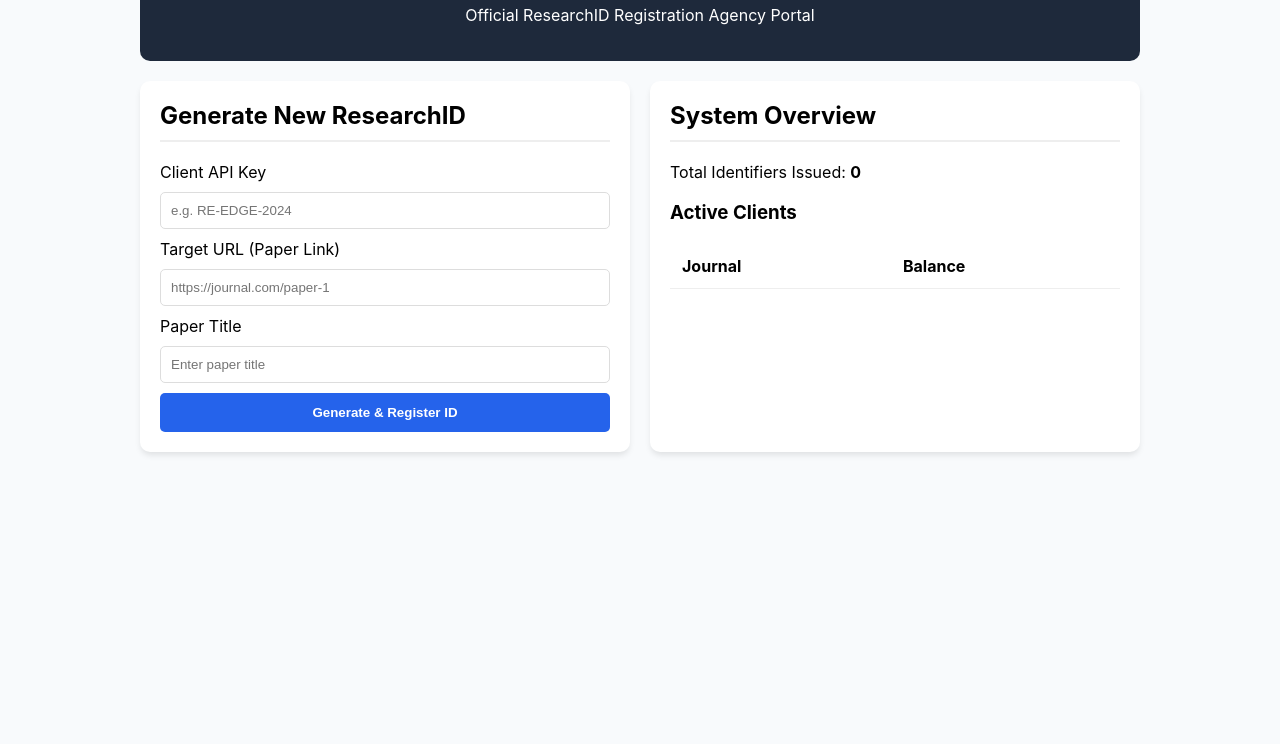
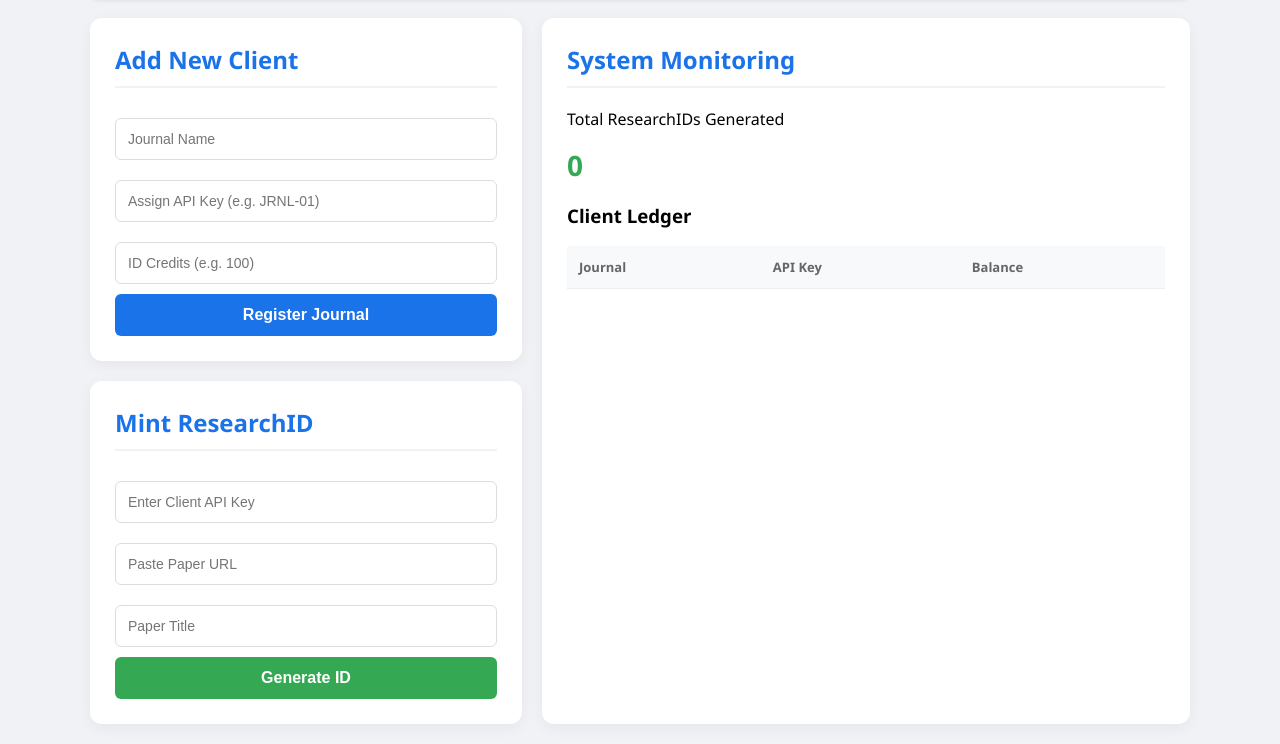
Before and after one commit to ayushgupta-hash/researchid-system, a website: page public/index.html in a window 1280 px wide. Shown: the part 117-861 px from the top of the page. Before the commit the page ends 800 px from the top, so only its background shows below. Drawn offline with Linux system fonts and the light colour scheme; no server answers.

Commit message:
Update index.html

```diff
--- a/public/index.html
+++ b/public/index.html
@@ -1,106 +1,115 @@
 <!DOCTYPE html>
 <html lang="en">
 <head>
-    <meta charset="UTF-8">
-    <meta name="viewport" content="width=device-width, initial-scale=1.0">
-    <title>ResearchID Management System</title>
+    <title>ResearchID Pro Portal</title>
     <style>
-        :root { --primary: #2563eb; --dark: #1e293b; --light: #f8fafc; }
-        body { font-family: 'Inter', sans-serif; background: var(--light); margin: 0; padding: 20px; }
-        .container { max-width: 1000px; margin: auto; }
-        .header { background: var(--dark); color: white; padding: 20px; border-radius: 10px; margin-bottom: 20px; text-align: center; }
-        .grid { display: grid; grid-template-columns: 1fr 1fr; gap: 20px; }
-        .card { background: white; padding: 20px; border-radius: 10px; box-shadow: 0 4px 6px -1px rgba(0,0,0,0.1); }
-        h2 { border-bottom: 2px solid #eee; padding-bottom: 10px; margin-top: 0; }
-        input, select { width: 100%; padding: 10px; margin: 10px 0; border: 1px solid #ddd; border-radius: 5px; box-sizing: border-box; }
-        button { background: var(--primary); color: white; border: none; padding: 12px 20px; border-radius: 5px; cursor: pointer; width: 100%; font-weight: bold; }
-        button:hover { opacity: 0.9; }
-        table { width: 100%; border-collapse: collapse; margin-top: 20px; }
+        body { font-family: 'Segoe UI', Tahoma, Geneva, Verdana, sans-serif; background: #f0f2f5; margin: 0; padding: 20px; }
+        .container { max-width: 1100px; margin: auto; }
+        .nav { background: #1a73e8; color: white; padding: 15px; border-radius: 8px; margin-bottom: 20px; box-shadow: 0 2px 5px rgba(0,0,0,0.1); }
+        .grid { display: grid; grid-template-columns: 1fr 1.5fr; gap: 20px; }
+        .card { background: white; padding: 25px; border-radius: 12px; box-shadow: 0 4px 15px rgba(0,0,0,0.05); }
+        h2 { color: #1a73e8; margin-top: 0; border-bottom: 2px solid #f0f2f5; padding-bottom: 10px; }
+        input { width: 100%; padding: 12px; margin: 10px 0; border: 1px solid #ddd; border-radius: 6px; box-sizing: border-box; font-size: 14px; }
+        button { background: #1a73e8; color: white; border: none; padding: 12px; border-radius: 6px; cursor: pointer; width: 100%; font-size: 16px; font-weight: 600; transition: 0.3s; }
+        button:hover { background: #1557b0; }
+        .stats-box { font-size: 28px; font-weight: bold; color: #34a853; margin: 10px 0; }
+        table { width: 100%; border-collapse: collapse; margin-top: 15px; }
         th, td { text-align: left; padding: 12px; border-bottom: 1px solid #eee; }
-        .success-box { background: #dcfce7; color: #166534; padding: 15px; border-radius: 5px; margin-top: 15px; display: none; word-break: break-all; }
+        th { background: #f8f9fa; font-size: 13px; color: #666; }
+        .success-res { background: #e6f4ea; border: 1px solid #34a853; color: #1e8e3e; padding: 15px; border-radius: 8px; margin-top: 15px; display: none; word-wrap: break-word; }
     </style>
 </head>
 <body>
 
 <div class="container">
-    <div class="header">
-        <h1>Research Edge & Publication</h1>
-        <p>Official ResearchID Registration Agency Portal</p>
+    <div class="nav">
+        <h1 style="margin:0">Research Edge & Publication</h1>
+        <small>Registration Agency Administrative Portal</small>
     </div>
 
     <div class="grid">
-        <div class="card">
-            <h2>Generate New ResearchID</h2>
-            <label>Client API Key</label>
-            <input type="text" id="apiKey" placeholder="e.g. RE-EDGE-2024">
-            <label>Target URL (Paper Link)</label>
-            <input type="url" id="targetUrl" placeholder="https://journal.com/paper-1">
-            <label>Paper Title</label>
-            <input type="text" id="title" placeholder="Enter paper title">
-            <button onclick="generateID()">Generate & Register ID</button>
+        <div>
+            <div class="card" style="margin-bottom:20px;">
+                <h2>Add New Client</h2>
+                <input type="text" id="newName" placeholder="Journal Name">
+                <input type="text" id="newKey" placeholder="Assign API Key (e.g. JRNL-01)">
+                <input type="number" id="newBal" placeholder="ID Credits (e.g. 100)">
+                <button onclick="addClient()">Register Journal</button>
+            </div>
 
-            <div id="resultBox" class="success-box">
-                <strong>Success! ResearchID Created:</strong><br>
-                <span id="finalID"></span>
+            <div class="card">
+                <h2>Mint ResearchID</h2>
+                <input type="text" id="mintKey" placeholder="Enter Client API Key">
+                <input type="url" id="mintUrl" placeholder="Paste Paper URL">
+                <input type="text" id="mintTitle" placeholder="Paper Title">
+                <button onclick="mintID()" style="background:#34a853">Generate ID</button>
+                <div id="resultBox" class="success-res"></div>
             </div>
         </div>
 
         <div class="card">
-            <h2>System Overview</h2>
-            <p>Total Identifiers Issued: <strong id="totalCount">0</strong></p>
-            <h3>Active Clients</h3>
+            <h2>System Monitoring</h2>
+            <p>Total ResearchIDs Generated</p>
+            <div class="stats-box" id="totalCount">0</div>
+
+            <h3>Client Ledger</h3>
             <table>
                 <thead>
-                    <tr><th>Journal</th><th>Balance</th></tr>
+                    <tr><th>Journal</th><th>API Key</th><th>Balance</th></tr>
                 </thead>
-                <tbody id="clientList">
-                    </tbody>
+                <tbody id="clientTable"></tbody>
             </table>
         </div>
     </div>
 </div>
 
 <script>
-    // System load hote hi stats dikhaye
-    async function loadStats() {
+    async function loadData() {
         const res = await fetch('/api/admin/stats');
         const data = await res.json();
         document.getElementById('totalCount').innerText = data.total;
-
-        const list = document.getElementById('clientList');
-        list.innerHTML = "";
+        const table = document.getElementById('clientTable');
+        table.innerHTML = "";
         data.clients.forEach(c => {
-            list.innerHTML += `<tr><td>${c.name}</td><td>${c.balance} IDs</td></tr>`;
+            table.innerHTML += `<tr><td>${c.name}</td><td><code>${c.api_key}</code></td><td><b>${c.balance}</b></td></tr>`;
         });
     }
 
-    // Naya ID generate karne ka function
-    async function generateID() {
+    async function addClient() {
         const payload = {
-            apiKey: document.getElementById('apiKey').value,
-            targetUrl: document.getElementById('targetUrl').value,
-            title: document.getElementById('title').value
+            name: document.getElementById('newName').value,
+            apiKey: document.getElementById('newKey').value,
+            balance: document.getElementById('newBal').value
         };
+        const res = await fetch('/api/admin/add-client', {
+            method: 'POST',
+            headers: {'Content-Type': 'application/json'},
+            body: JSON.stringify(payload)
+        });
+        if(res.ok) { alert("Client Added!"); loadData(); }
+    }
 
+    async function mintID() {
+        const payload = {
+            apiKey: document.getElementById('mintKey').value,
+            targetUrl: document.getElementById('mintUrl').value,
+            title: document.getElementById('mintTitle').value
+        };
         const res = await fetch('/api/mint', {
             method: 'POST',
-            headers: { 'Content-Type': 'application/json' },
+            headers: {'Content-Type': 'application/json'},
             body: JSON.stringify(payload)
         });
-
         const data = await res.json();
         if(data.success) {
             const box = document.getElementById('resultBox');
             box.style.display = 'block';
-            document.getElementById('finalID').innerText = window.location.origin + "/id/" + data.researchID;
-            loadStats(); // Update table
-        } else {
-            alert("Error: " + data.error);
-        }
+            box.innerHTML = `<strong>ID Generated:</strong><br>${window.location.origin}/id/${data.researchID}`;
+            loadData();
+        } else { alert("Error: " + data.error); }
     }
 
-    loadStats();
+    loadData();
 </script>
-
 </body>
 </html>
```
